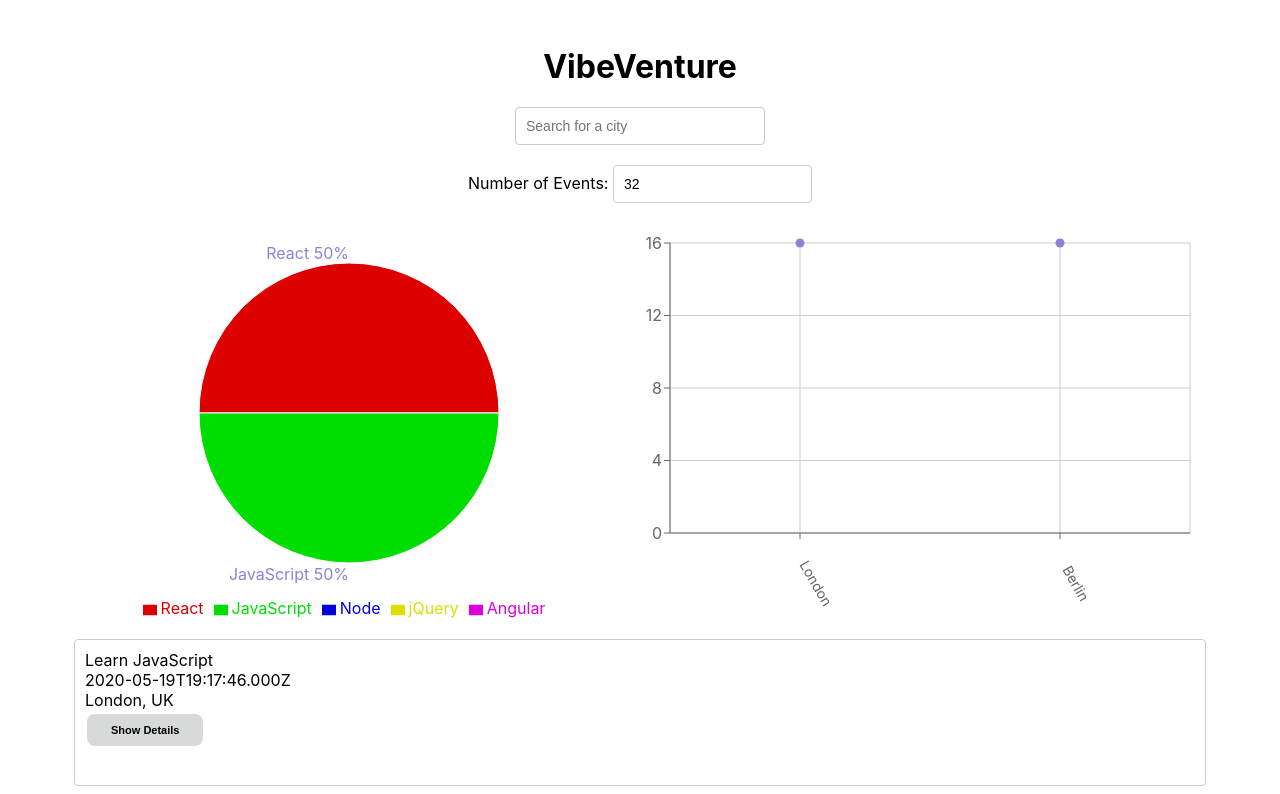
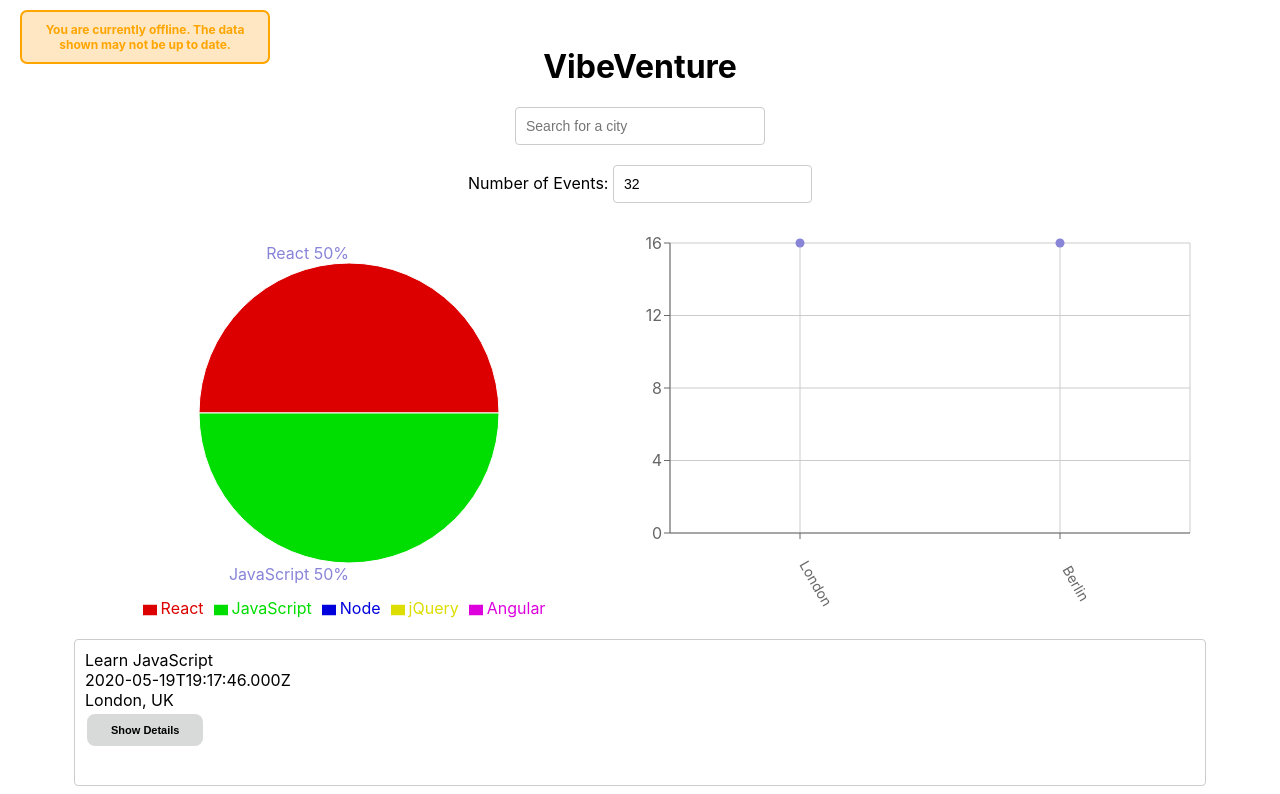
Before and after one commit to ggugliotta/vibeVenture, a React (Create React App) app: page / in a window 1280 px wide. Shown: the top 794 px of the page. Built offline with nearby package versions, Linux system fonts and the light colour scheme; what atatus-spa would draw is missing.

Commit message:
added WarningAlert to useEffect

```diff
--- a/src/App.js
+++ b/src/App.js
@@ -31,10 +31,11 @@ const fetchData = async () => {
 
 useEffect(() => {
   if (navigator.onLine) {
+    setWarningAlert("");
     // set the warning alert message to an empty string ""
   } else {
     // set the warning alert message to a non-empty string
-  }
+  } setWarningAlert("You are currently offline. The data shown may not be up to date.");
   fetchData();
   }, [ currentCity, currentNOE ]);
 
```
